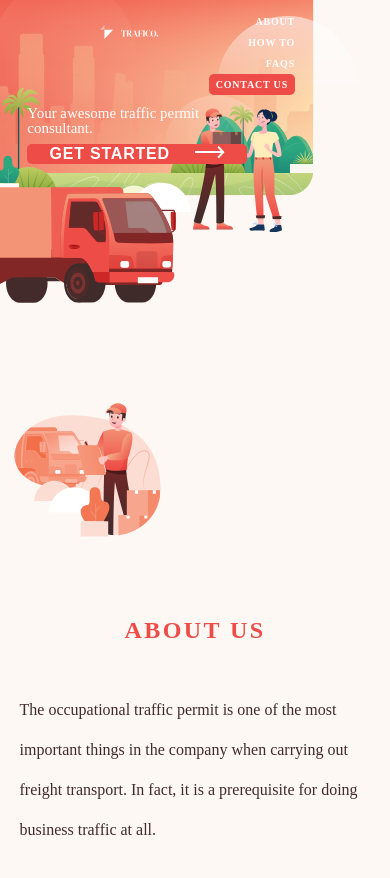
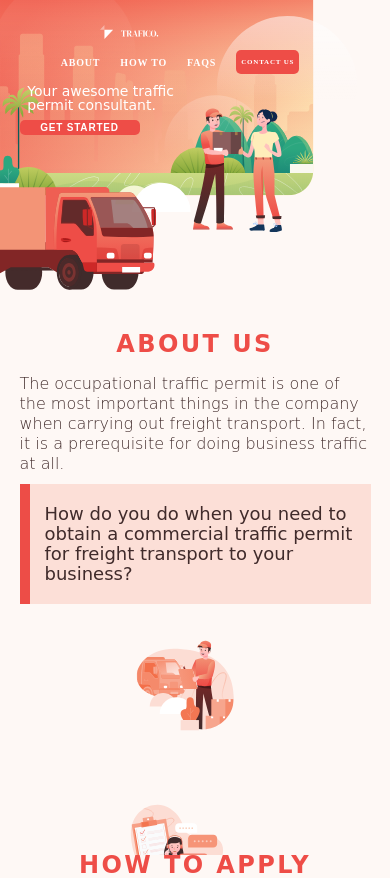
Before and after one commit to Korneliia08/traffico, a plain HTML site: page index.html in a window 390 px wide. Shown: the top 878 px of the page. Drawn offline with Linux system fonts and the light colour scheme; a web font is replaced by a local one.

Commit message:
add responsive to all components

```diff
--- a/styles/footer.css
+++ b/styles/footer.css
@@ -120,10 +120,7 @@ footer .footerBottom {
     align-items: center;
     padding-left: 15vw;
     padding-right: 7vw;
-}
-
-footer .footerBottom nav {
-
+    box-sizing: border-box;
 }
 
 
--- a/styles/main.css
+++ b/styles/main.css
@@ -5,6 +5,11 @@ body {
 
 h6, h5, h4, h3, h2, h1, p {
     margin: 0;
+    font-family: Rubik, cursive;
+}
+
+span {
+    font-family: Rubik, cursive;
 }
 
 body .wrapper {
@@ -17,3 +22,8 @@ body .wrapper main {
     margin-top: 18vw;
     box-sizing: border-box;
 }
+
+@font-face {
+    font-family: Rubik;
+    src: url("../assets/fonts/static/Rubik-Bold.ttf");
+}
--- a/styles/responsive/blockAboutUs.css
+++ b/styles/responsive/blockAboutUs.css
@@ -1,10 +1,68 @@
+@media (max-width: 1050px) {
+    body .wrapper main .blockAboutUs .content .contentPink {
+        margin: 20px 0;
+    }
+
+    body .wrapper main .blockHowToApply .content .titleApply {
+        margin-bottom: 10px;
+    }
+
+    body .wrapper main .blockAboutUs .content .titleAboutUs {
+        margin-bottom: 10px;
+    }
+
+    body .wrapper main .blockHowToApply .content .contentP {
+        line-height: 28px;
+    }
+
+    body .wrapper main .blockAboutUs .content .contentP {
+        line-height: 28px;
+    }
+}
+
 @media (max-width: 900px) {
-
     body .wrapper main .blockAboutUs {
         width: 100%;
-        height: 70vw;
         display: flex;
     }
+
+    body .wrapper main .blockAboutUs .forBackgroundImage {
+        height: 70%;
+        background-size: 30vw;
+    }
+
+    body .wrapper main .blockAboutUs .content .contentPink {
+        border-left: 10px solid #ED4D47;
+        box-sizing: border-box;
+        padding: 30px 20px;
+        margin: 8px 0;
+        width: 400px;
+        background-color: rgba(252, 221, 212, 0.92);
+        color: #402B2B;
+        font-size: 20px;
+        font-style: normal;
+        font-weight: 500;
+        line-height: 25px;
+    }
+}
+
+@media (max-width: 770px) {
+    body .wrapper main .blockAboutUs {
+        width: 100%;
+        height: 85vw;
+        display: flex;
+        flex-direction: column;
+    }
+
+    body .wrapper main .blockAboutUs .content {
+        width: 100%;
+    }
+
+    body .wrapper main .blockAboutUs .forBackgroundImage {
+        width: 87%;
+        background-position: center;
+    }
+
 }
 
 @media (max-width: 700px) {
@@ -30,48 +88,39 @@
     }
 }
 
-@media (max-width: 770px) {
-
+@media (max-width: 640px) {
     body .wrapper main .blockAboutUs {
-        width: 100%;
-        height: 80vw;
-        display: flex;
+        padding-bottom: 20px;
+        height: auto;
     }
 
-    body .wrapper main .blockAboutUs .content {
-        width: 100%;
+    body .wrapper main .blockAboutUs .content .contentP {
+        font-size: 16px;
+        line-height: 20px;
     }
 
     body .wrapper main .blockAboutUs .forBackgroundImage {
-        width: 87%;
-        background-position: center;
-    }
-
-    body .wrapper main .blockAboutUs {
-        height: 120vw;
-        flex-direction: column;
-    }
-
-}
-
-@media (max-width: 630px) {
-    body .wrapper main .blockAboutUs .content .contentP {
-        font-size: 16px;
-    }
-
-
-    body .wrapper main .blockAboutUs {
-        height: 150vw;
+        width: 95%;
+        height: 150px;
+        background-size: 30vw;
     }
 
     body .wrapper main .blockAboutUs .content .contentPink {
         width: 95%;
+        padding: 20px 15px;
+        margin-top: 10px;
+        color: #402B2B;
+        font-size: 18px;
+        line-height: 20px;
+    }
+
+    body .wrapper main .blockAboutUs .content .titleAboutUs {
+        margin-bottom: 10px;
     }
 }
 
 
 @media (max-width: 450px) {
-
 
     body .wrapper main .blockAboutUs .content .contentP {
         width: 90%;
@@ -83,12 +132,4 @@
         width: 90%;
     }
 
-    body .wrapper main .blockAboutUs .forBackgroundImage {
-        background-position: left;
-    }
-
-    body .wrapper main .blockAboutUs {
-        height: 210vw;
-    }
-
 }
--- a/styles/responsive/blockFAQ.css
+++ b/styles/responsive/blockFAQ.css
@@ -15,35 +15,47 @@
 @media (max-width: 750px) {
     body .wrapper main .blockFAQ .backgroundImageColor {
         width: 100%;
+        top: 0;
+    }
 
+    body .wrapper main .blockFAQ .questionsBlock {
+        display: flex;
+        justify-content: center;
+        flex-direction: column;
+        padding: 10px;
+        box-sizing: border-box;
+    }
+
+    body .wrapper main .blockFAQ .questionsBlock .questions {
+        display: flex;
+        align-content: center;
+        flex-direction: column;
+        min-width: auto;
+        align-items: center;
+    }
+
+    body .wrapper main .blockFAQ .questionsBlock .questionContainer {
+        width: 100%;
+    }
+
+    body .wrapper main .blockFAQ .questionsBlock .questionContainer .question {
+        justify-content: space-around;
+        min-width: auto;
+    }
+
+    body .wrapper main .blockFAQ .questionsBlock .questionContainer .question p {
+        width: 50%;
+        padding: 10px;
+        font-size: 15px;
+        line-height: 20px;
+        margin-right: 5px;
     }
 
     .questionsBlock {
-
         width: 97%;
-    }
-
-}
-
-@media (max-width: 770px) {
-    body .wrapper main .blockFAQ {
-        margin-top: 0;
     }
 }
 
-@media (max-width: 700px) {
-
-    .questionsBlock {
-        flex-direction: column;
-        padding-top: 17vw;
-        padding-bottom: 16vw;
-    }
-
-    body .wrapper main .blockFAQ .contentTop {
-        padding-top: 240px;
-    }
-
-}
 
 @media (max-width: 850px) {
     body .wrapper main .blockFAQ .contentTop .content h3 {
@@ -59,6 +71,29 @@
     }
 
     body .wrapper main .blockFAQ .contentTop {
-        padding-top: 270px;
+        padding-top: 120px;
     }
 }
+
+@media (max-width: 770px) {
+    body .wrapper main .blockFAQ {
+        margin-top: 0;
+    }
+}
+
+@media (max-width: 700px) {
+    .questionsBlock {
+        padding-top: 17vw;
+        padding-bottom: 16vw;
+    }
+
+    body .wrapper main .blockFAQ .contentTop {
+        padding-top: 101px;
+    }
+}
+
+@media (max-width: 520px) {
+    body .wrapper main .blockFAQ .contentTop {
+        padding-top: 59px;
+    }
+}
--- a/styles/responsive/blockHowToApply.css
+++ b/styles/responsive/blockHowToApply.css
@@ -7,27 +7,36 @@
 
 @media (max-width: 770px) {
     body .wrapper main .blockHowToApply {
-        height: 120vw;
+        height: 20vw;
         flex-direction: column;
         align-items: center;
+        justify-content: flex-end;
+    }
+
+    body .wrapper main .blockHowToApply .forBackgroundImage {
+        height: 100%;
+        background-size: 35vw;
     }
 
     body .wrapper main .blockHowToApply {
         height: 80vw;
     }
+
+    body .wrapper main .blockHowToApply .content .titleApply {
+        margin-bottom: 8px;
+        line-height: 20px;
+    }
+
+    body .wrapper main .blockHowToApply .content .contentP {
+        line-height: 25px;
+        font-size: 16px;
+    }
 }
 
 
-@media (max-width: 630px) {
-
-
-}
-
 @media (max-width: 450px) {
     body .wrapper main .blockHowToApply {
-        height: 150vw;
-
-
+        height: 383px;
     }
 
     body .wrapper main .blockHowToApply .content {
@@ -38,3 +47,9 @@
         width: 90%;
     }
 }
+
+@media (max-width: 370px) {
+    body .wrapper main .blockHowToApply {
+        height: 410px;
+    }
+}
--- a/styles/responsive/footer.css
+++ b/styles/responsive/footer.css
@@ -77,3 +77,34 @@
         padding: 10px;
     }
 }
+
+@media (max-width: 450px) {
+    footer .footerTop .footerForm {
+        margin-top: 20px;
+        width: 240px;
+        height: 280px;
+    }
+
+    footer .footerTop .footerForm input {
+        height: 40px;
+        padding-left: 10px;
+    }
+
+    footer .footerTop .footerForm label {
+        margin-top: 10px;
+    }
+
+    footer .buttonDiv .getStarted {
+        padding: 10px;
+        margin-top: 2vw;
+        font-size: 12px;
+    }
+
+    footer .footerBottom p {
+        margin-right: 10px;
+    }
+
+    footer .footerBottom img {
+        width: 90px;
+    }
+}
--- a/styles/responsive/header.css
+++ b/styles/responsive/header.css
@@ -1,6 +1,6 @@
 @media (max-width: 1450px) {
     .titleHeader {
-        font-size: 80px;
+        font-size: 50px;
     }
 }
 
@@ -20,100 +20,103 @@
 }
 
 
-@media (max-width: 900px) {
+@media (max-width: 1050px) {
 
     body .wrapper .logoNav nav a {
         font-size: 10px;
+        margin-right: 50px;
     }
 
     .titleHeader {
         font-size: 30px;
+        width: 250px;
+    }
+
+    .getStarted {
+        padding: 15px;
+        font-size: 16px;
+        width: 207px;
     }
 
     body .wrapper .logoNav {
         padding-left: 20px;
         box-sizing: border-box;
+    }
 
+    body .wrapper .divForMobel {
+        background-size: 40vw;
     }
 }
 
-@media (max-width: 820px) {
+@media (max-width: 1000px) {
     body .wrapper .logoNav {
-
         box-sizing: border-box;
     }
 
     body .wrapper .logoNav nav {
         width: 100%;
         box-sizing: border-box;
+        display: flex;
+        justify-content: center;
+        align-items: center;
+    }
+
+    body .wrapper .logoNav nav a {
+        margin-right: 20px;
+    }
+
+    body .wrapper .logoNav nav .btnNav {
+        padding: 8px 5px;
+    }
+
+    .titleHeader {
+        font-size: 25px;
+        width: 250px;
+    }
+
+    body .wrapper header .getStarted {
+        padding: 5px;
+        font-size: 10px;
+        width: 120px;
     }
 }
 
-@media (max-width: 770px) {
-    body .wrapper main {
-
-        margin-top: 0vw;
+@media (max-width: 510px) {
+    .titleHeader {
+        font-size: 18px;
+        width: 150px;
     }
 
-    body .wrapper main .blockAboutUs .content {
-        order: 2;
+    body .wrapper .logoNav {
+        padding: 50px 0 10px 0;
     }
 
-    body .wrapper main .blockAboutUs .forBackgroundImage {
-        order: 1;
+    body .wrapper header .getStarted {
+        margin-left: 15vw;
+        padding: 2px;
+    }
+
+    body .wrapper header .getStarted img {
+        display: none;
     }
 }
 
 
-@media (max-width: 720px) {
-
-    .logoNav {
-        padding-left: 10px;
-        box-sizing: border-box;
+@media (max-width: 400px) {
+    .titleHeader {
+        font-size: 14px;
     }
 
     body .wrapper .logoNav nav {
-        width: 100%;
-        display: flex;
-        flex-direction: column;
-        align-items: flex-end;
-        padding-right: 70px;
+        padding-right: 10px;
     }
 
-    body .wrapper .logoNav {
-        padding: 11px 0
+    body .wrapper .logoNav nav .btnNav {
+        font-size: 7px;
     }
 
-    body .wrapper .logoNav a {
-        padding-top: 5px;
-        padding-bottom: 5px;
-    }
-
-
-    .logoNav .btnNav {
-        padding: 5px 7px;
-        border-radius: 5px;
-        background: #EE4D47;
-
-    }
-
-    header .getStarted {
-        padding: 1px;
-    }
-
-    body .wrapper main {
-        margin-top: 1px;
+    body .wrapper header .getStarted {
+        margin-left: 5vw;
+        padding: 2px;
     }
 }
-
-
-@media (max-width: 500px) {
-    .titleHeader {
-        font-size: 15px;
-    }
-
-    body .wrapper .logoNav nav {
-
-        padding-right: 10px;
-    }
-}
--- a/styles/responsive/main.css
+++ b/styles/responsive/main.css
@@ -0,0 +1,11 @@
+@media (max-width: 1050px) {
+    body .wrapper main {
+        padding-top: 80px;
+    }
+}
+
+@media (max-width: 500px) {
+    body .wrapper main {
+        padding-top: 20px;
+    }
+}
```
Also changed, not shown: index.html (+0 -2 lines), 1 other file.
